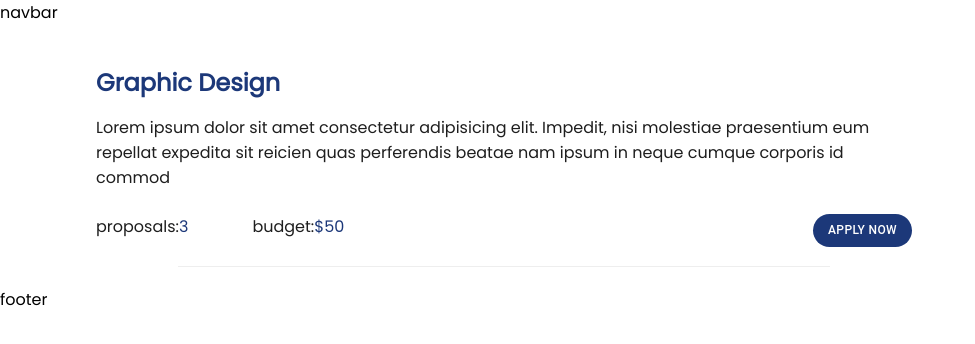
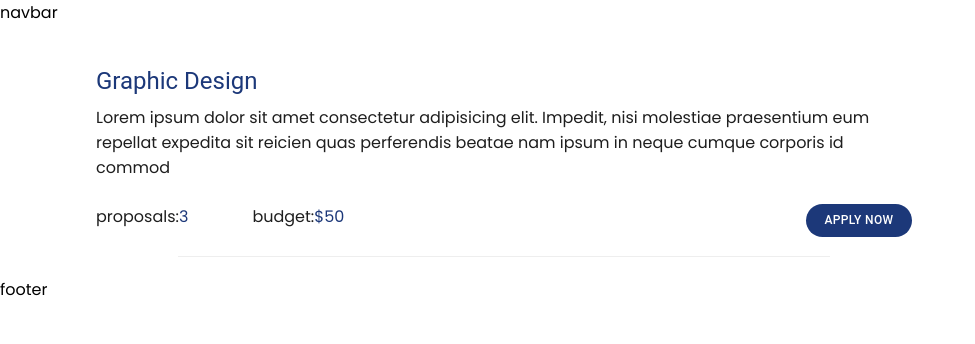
Before and after one commit to CA-G12/g-lanceer, a React (Create React App) app in the folder client/: page /jobs-search in a window 1280 px wide. Shown: the top 344 px of the page, without its empty margins (0-975 px from the left). Built offline with nearby package versions, Linux system fonts and the light colour scheme.

Commit message:
fix: edit job card depends on request change

```diff
--- a/client/src/App.tsx
+++ b/client/src/App.tsx
@@ -1,13 +1,26 @@
 import { Outlet } from 'react-router-dom';
+import { createTheme, ThemeProvider } from '@mui/material/styles';
 import './App.css';
 
+const theme = createTheme({
+  palette: {
+    primary: {
+      main: '#1C3879',
+    },
+    secondary: {
+      main: '#fff',
+    },
+  },
+});
 function App() {
   return (
-    <div>
-      <nav>navbar</nav>
-      <Outlet />
-      <footer>footer</footer>
-    </div>
+    <ThemeProvider theme={theme}>
+      <div>
+        <nav>navbar</nav>
+        <Outlet />
+        <footer>footer</footer>
+      </div>
+    </ThemeProvider>
   );
 }
 
--- a/client/src/components/index.tsx
+++ b/client/src/components/index.tsx
@@ -1,7 +1,7 @@
 import {
   Category, Hero, JoinClient, JoinFreelance, PopularCategories,
 } from './landing';
-import JobCard from './jobCard/jobCard';
+import JobCard from './jobCard';
 
 export {
   Category, Hero, JoinClient, JoinFreelance, PopularCategories, JobCard,
--- a/client/src/components/jobCard/jobCard.tsx
+++ b/client/src/components/jobCard/index.tsx
@@ -1,17 +1,23 @@
 import {
   Button,
 } from '@mui/material';
-import { Link } from 'react-router-dom';
-import './jobCard.css';
+import { Link, useNavigate } from 'react-router-dom';
+import Typography from '@mui/material/Typography';
+import './style.css';
 
 function JobCard() {
+  const navigate = useNavigate();
   return (
     <div className="content">
       <div className="job-card">
         <Link to="/job/jobid">
-          <h2 className="h2">
+          <Typography
+            variant="h5"
+            gutterBottom
+            color="primary"
+          >
             Graphic Design
-          </h2>
+          </Typography>
           <p className="description">
             Lorem ipsum dolor sit amet consectetur adipisicing elit. Impedit,
             nisi molestiae praesentium eum repellat expedita sit reicien quas
@@ -29,22 +35,21 @@ function JobCard() {
               <span>$50</span>
             </div>
           </div>
-          <Link to="/job/jobid">
           <Button
             className="apply-job-btn"
+            color="secondary"
             style={{
               backgroundColor: '#1C3879',
-                color: '#fff',
               fontSize: '12px',
               borderRadius: '20px',
-                width: '100%',
+              width: '13%',
               paddingLeft: '15px',
               paddingRight: '15px',
             }}
+            onClick={() => navigate('/job/jobid')}
           >
             Apply Now
           </Button>
-          </Link>
         </div>
       </div>
     </div>
--- a/client/src/components/jobCard/jobCard.css
+++ b/client/src/components/jobCard/style.css
@@ -26,10 +26,6 @@
 .budget{
   margin-left: 4rem;
 }
- .content .job-card .h2{
-  margin-bottom: 15px;
-  color: #1C3879;
-}
 .proposals span , .budget span{
   color: #1C3879;
 }
```
Lines whose indentation alone changed are shown as unchanged.
